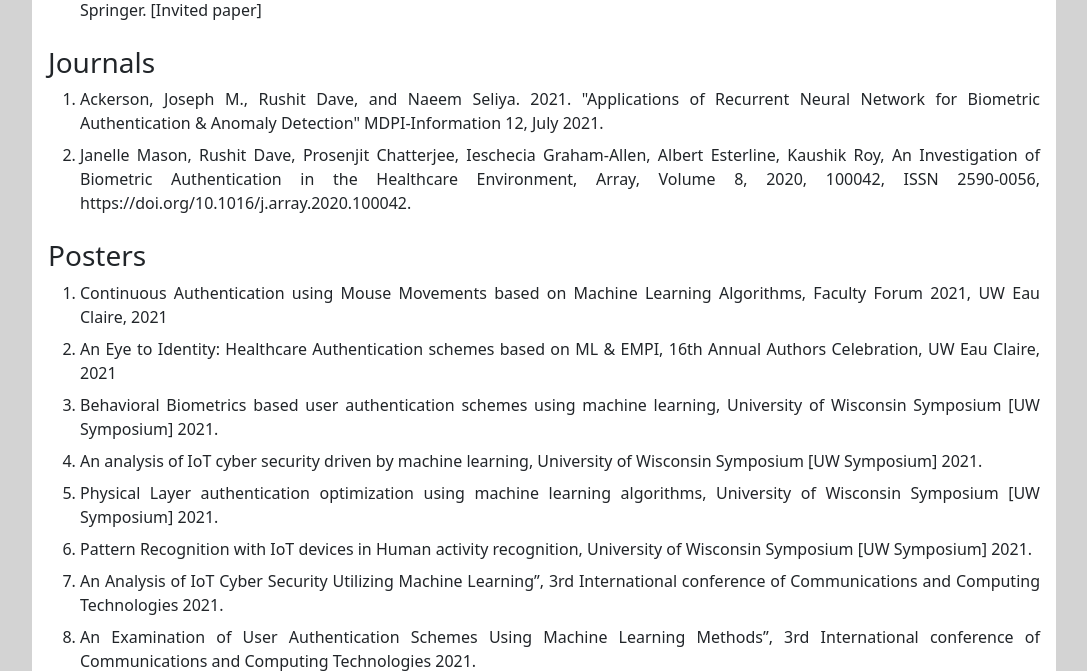
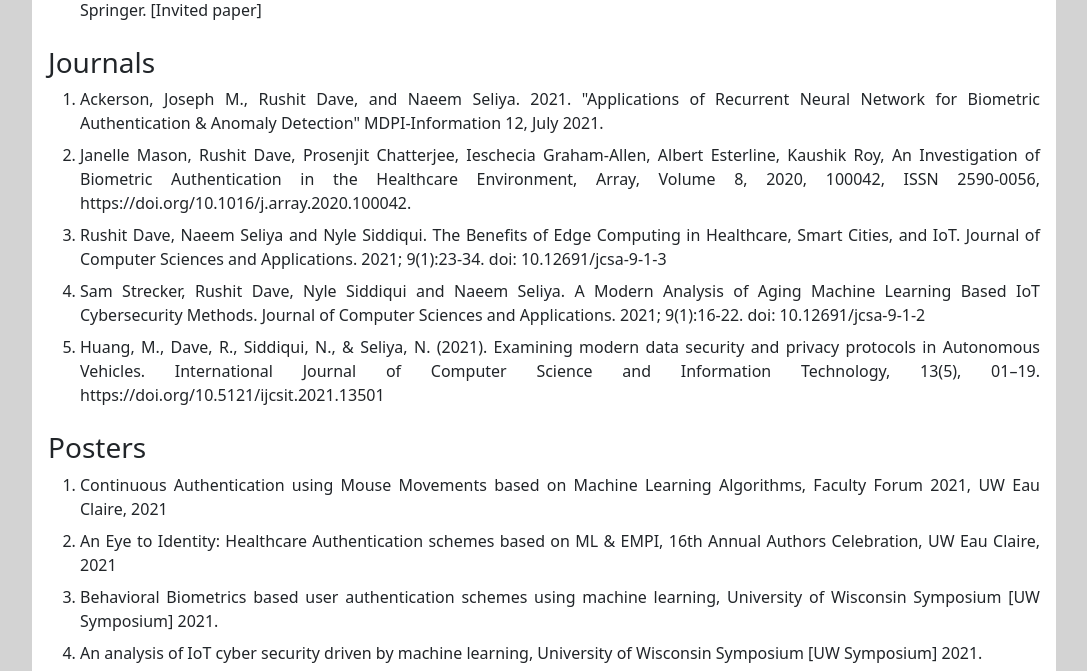
Before and after one commit to H-A-T/aims-website, a Flask app: page /publications in a window 1280 px wide. Shown: the part 723-1394 px from the top of the page, without its empty margins (96-1183 px from the left). Run offline with Flask 2, Linux system fonts and the light colour scheme.

Commit message:
added three journal articles to publications page

```diff
--- a/templates/publications.html
+++ b/templates/publications.html
@@ -34,6 +34,15 @@
         </li>
         <li class="mb-2">
             Janelle Mason, Rushit Dave, Prosenjit Chatterjee, Ieschecia Graham-Allen, Albert Esterline, Kaushik Roy, An Investigation of Biometric Authentication in the Healthcare Environment, Array, Volume 8, 2020, 100042, ISSN 2590-0056, https://doi.org/10.1016/j.array.2020.100042.
+        </li>
+        <li class="mb-2">
+            Rushit Dave, Naeem Seliya and Nyle Siddiqui. The Benefits of Edge Computing in Healthcare, Smart Cities, and IoT. Journal of Computer Sciences and Applications. 2021; 9(1):23-34. doi: 10.12691/jcsa-9-1-3
+        </li>
+        <li class="mb-2">
+            Sam Strecker, Rushit Dave, Nyle Siddiqui and Naeem Seliya. A Modern Analysis of Aging Machine Learning Based IoT Cybersecurity Methods. Journal of Computer Sciences and Applications. 2021; 9(1):16-22. doi: 10.12691/jcsa-9-1-2
+        </li>
+        <li class="mb-2">
+            Huang, M., Dave, R., Siddiqui, N., &amp; Seliya, N. (2021). Examining modern data security and privacy protocols in Autonomous Vehicles. International Journal of Computer Science and Information Technology, 13(5), 01–19. https://doi.org/10.5121/ijcsit.2021.13501
         </li>
     </ol>
     <h3 class="mt-4">Posters</h3>
```
